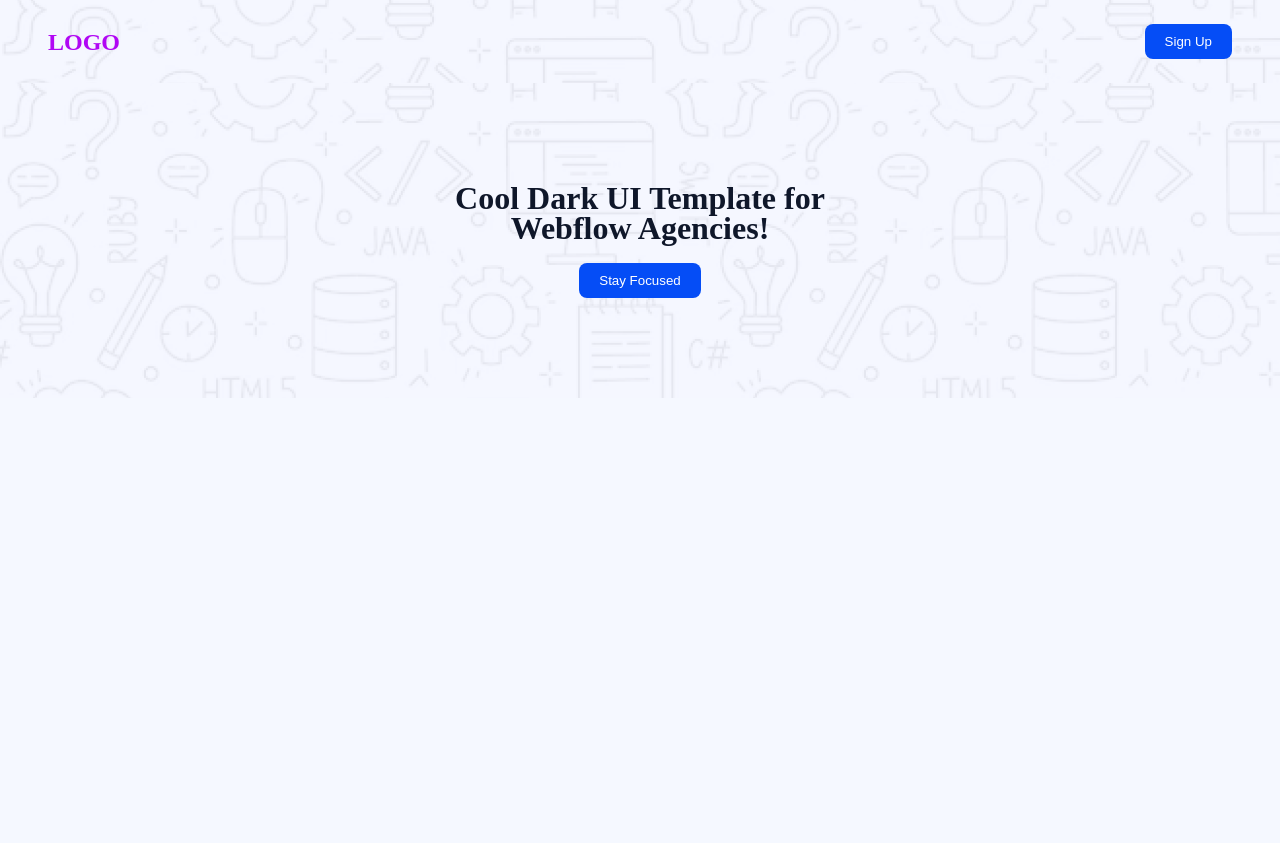
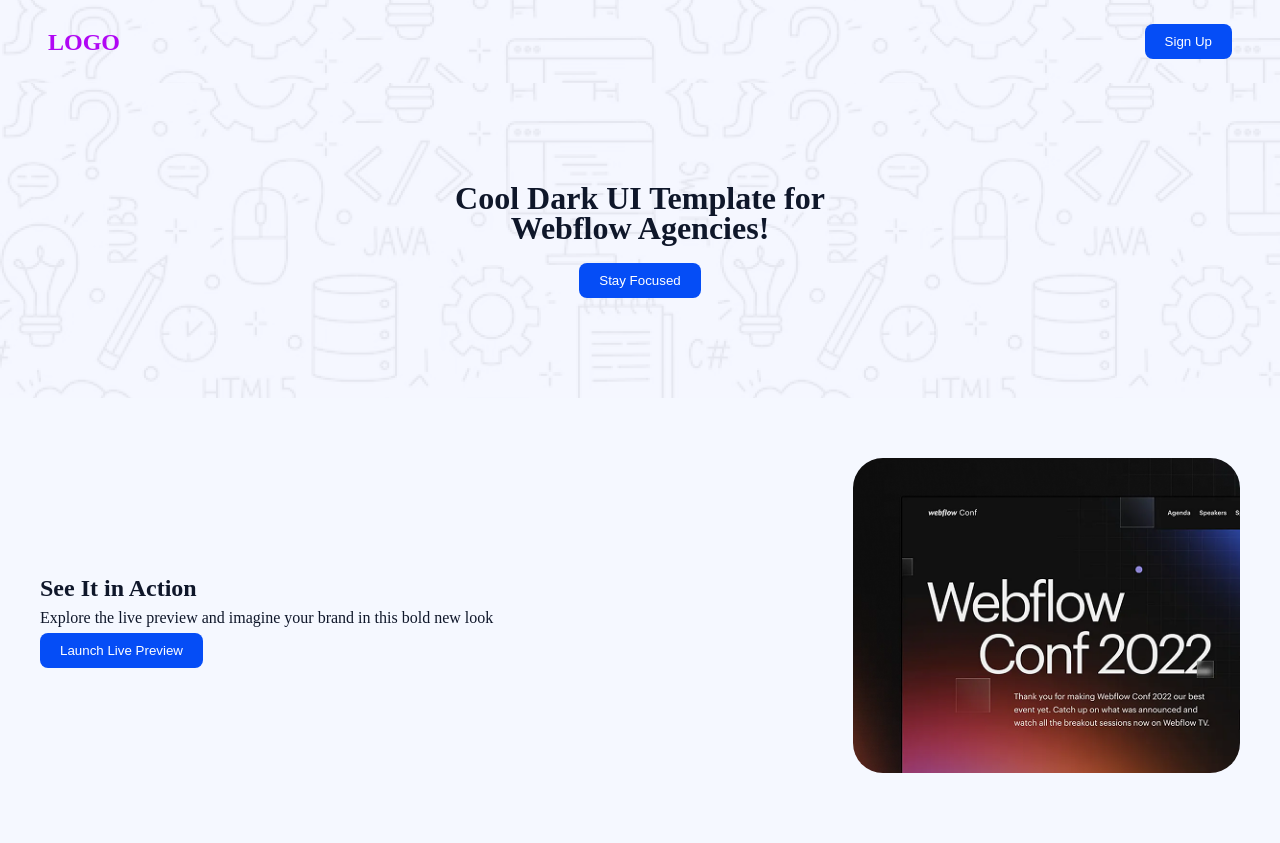
Before and after one commit to asrobin-dev/First-assignment, a plain HTML site: page index.html in a window 1280 px wide. Before the commit the page ends 800 px from the top, so only its background shows below. Drawn offline with Linux system fonts and the light colour scheme.

Commit message:
Action center

```diff
--- a/CSS/style.css
+++ b/CSS/style.css
@@ -48,3 +48,23 @@ body {
     font-size: 2rem;
     margin-bottom: 20px;
 }
+.action {
+    display: flex;
+    flex-wrap: wrap;
+    align-items: center;
+    justify-content: space-between;
+    padding: 60px 40px;
+    gap: 40px;
+}
+.action-word {
+    flex: 2;
+    min-width: 250px;
+}
+.action-image{
+    flex: 1;
+    text-align: center;
+}
+.action-image img{
+    max-width: 100%;
+    border-radius: 30px;
+}
--- a/index.html
+++ b/index.html
@@ -23,6 +23,25 @@
         </h1>
         <button class="btn">Stay Focused</button>
     </section>
+    <!--Action-->
+    <section class="action">
+        <div class="action-word">
+            <h2>
+                See It in Action
+            </h2>
+            <p>
+                Explore the live preview and imagine your brand in this bold new look
+            </p>
+            <button class="btn">
+                Launch Live Preview
+            </button>
+
+        </div>
+        <div class="action-image">
+            <img src="CSS/images/wc-mini.png" alt="Webflow Conf 2022">
+        </div>
+
+    </section>
 
 </body>
 </html>
```
Also changed, not shown: CSS/images/wc-mini.png (added).
